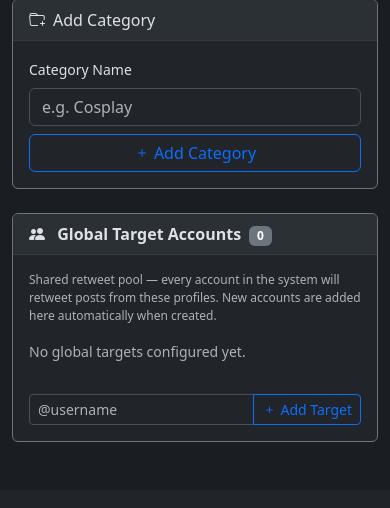
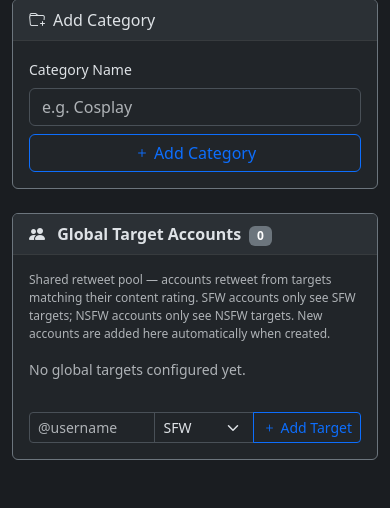
Before and after one commit to BigMarc/bunnytweets, a Python web app: template src/web/templates/generator.html in a window 390 px wide. Shown: the part 584-1092 px from the top of the page. Before the commit the page ends 1026 px from the top, so only its background shows below. Run offline with Jinja, Linux system fonts and the light colour scheme; the template is opened without the code that fills it, so the values that code supplies are empty.

Commit message:
fix: CTA/reply-template errors + add SFW/NSFW content rating system
CTA / Reply Template fixes:
- Add try/except to all CTA and reply-template route handlers so
  database errors return proper JSON instead of 500 HTML (which
  caused the JS catch block to show "Failed to add CTA text")
- Guard addCta() and addReplyTemplate() JS functions against empty
  accountName (happens on Add Account form before saving — the AJAX
  URL becomes /accounts//cta/add which is a 404)

SFW/NSFW content rating:
- Add content_rating column ("sfw"/"nsfw") to GlobalTarget model
  with auto-migration for existing databases
- Account form now has an SFW/NSFW dropdown in Basic Info section
- Generator page shows SFW/NSFW badge per global target (clickable
  to toggle) and a rating dropdown when adding new targets
- TwitterRetweeter and ThreadsReposter now filter global targets by
  the account's content_rating — an SFW account will never retweet
  from NSFW targets and vice versa
- New API endpoint: POST /generator/global-target/<id>/rating

https://claude.ai/code/session_0118bjzVGUtLRG9itPaufWnF

```diff
--- a/src/platforms/threads/reposter.py
+++ b/src/platforms/threads/reposter.py
@@ -63,13 +63,15 @@ class ThreadsReposter:
         rt_cfg = self.config.get("reposting", {})
         targets = list(rt_cfg.get("targets", []))
 
-        # Merge global targets
+        # Merge global targets — only include targets matching this account's
+        # content_rating so SFW accounts never repost NSFW content.
         own_username = self.config.get("threads", {}).get("username", "")
         own_handle = f"@{own_username.lstrip('@')}" if own_username else ""
         existing = {t.lower() if isinstance(t, str) else t.get("username", "").lower()
                     for t in targets}
 
-        global_usernames = self.db.get_global_target_usernames()
+        account_rating = self.config.get("content_rating", "sfw")
+        global_usernames = self.db.get_global_target_usernames(content_rating=account_rating)
         for g_user in global_usernames:
             if own_handle and g_user.lower() == own_handle.lower():
                 continue
--- a/src/twitter/retweeter.py
+++ b/src/twitter/retweeter.py
@@ -63,11 +63,13 @@ class TwitterRetweeter:
         # Merge global targets (shared retweet pool) with per-account targets.
         # Global targets get a default priority of 50 so per-account targets
         # (usually priority 1-10) are checked first.
+        # Only include targets matching the account's content_rating (sfw/nsfw).
         own_username = self.config.get("twitter", {}).get("username", "")
         own_handle = f"@{own_username.lstrip('@')}" if own_username else ""
         existing_usernames = {t.get("username", "").lower() for t in targets}
 
-        global_usernames = self.db.get_global_target_usernames()
+        account_rating = self.config.get("content_rating", "sfw")
+        global_usernames = self.db.get_global_target_usernames(content_rating=account_rating)
         for g_user in global_usernames:
             # Don't retweet yourself
             if own_handle and g_user.lower() == own_handle.lower():
--- a/src/web/static/js/generator.js
+++ b/src/web/static/js/generator.js
@@ -34,27 +34,38 @@ async function deleteTitle(titleId, btn) {
 
 // ----- Global Target Accounts -----
 
+function _ratingBadgeClass(rating) {
+    return rating === 'nsfw' ? 'bg-danger' : 'bg-success';
+}
+
 async function addGlobalTarget() {
     const input = document.getElementById('new-gt-username');
+    const ratingSelect = document.getElementById('new-gt-rating');
     const username = input.value.trim();
+    const rating = ratingSelect ? ratingSelect.value : 'sfw';
     if (!username) return;
 
     try {
         const resp = await fetch('/generator/global-target/add', {
             method: 'POST',
             headers: {'Content-Type': 'application/json'},
-            body: JSON.stringify({username: username}),
+            body: JSON.stringify({username: username, content_rating: rating}),
         });
         const data = await resp.json();
         if (data.success) {
             const noMsg = document.getElementById('no-gt-msg');
             if (noMsg) noMsg.remove();
 
+            const cr = data.content_rating || 'sfw';
             const list = document.getElementById('global-targets-list');
             const html = `
                 <div class="d-inline-flex align-items-center me-2 mb-2 gt-item" data-gt-id="${data.id}">
                     <span class="badge bg-dark border border-secondary d-flex align-items-center py-2 px-3" style="font-size: 0.9rem;">
                         ${data.username}
+                        <span class="badge ms-2 ${_ratingBadgeClass(cr)} gt-rating"
+                              style="cursor:pointer; font-size: 0.7rem;"
+                              onclick="toggleRating(${data.id}, '${cr}', this)"
+                              title="Click to toggle SFW/NSFW">${cr.toUpperCase()}</span>
                         <button type="button" class="btn-close btn-close-white ms-2" style="font-size: 0.6rem;"
                                 onclick="deleteGlobalTarget(${data.id}, this)"></button>
                     </span>
@@ -66,12 +77,34 @@ async function addGlobalTarget() {
             const count = document.getElementById('gt-count');
             if (count) count.textContent = list.querySelectorAll('.gt-item').length;
 
-            showToast(`${data.username} added to global pool`, 'success');
+            showToast(`${data.username} added to global pool (${cr.toUpperCase()})`, 'success');
         } else {
             showToast(data.message || 'Failed to add target', 'danger');
         }
     } catch (e) {
         showToast('Failed to add global target', 'danger');
+    }
+}
+
+async function toggleRating(targetId, currentRating, el) {
+    const newRating = currentRating === 'sfw' ? 'nsfw' : 'sfw';
+    try {
+        const resp = await fetch(`/generator/global-target/${targetId}/rating`, {
+            method: 'POST',
+            headers: {'Content-Type': 'application/json'},
+            body: JSON.stringify({content_rating: newRating}),
+        });
+        const data = await resp.json();
+        if (data.success) {
+            el.textContent = newRating.toUpperCase();
+            el.className = `badge ms-2 ${_ratingBadgeClass(newRating)} gt-rating`;
+            el.setAttribute('onclick', `toggleRating(${targetId}, '${newRating}', this)`);
+            showToast(`Target set to ${newRating.toUpperCase()}`, 'success');
+        } else {
+            showToast(data.message || 'Failed to update rating', 'danger');
+        }
+    } catch (e) {
+        showToast('Failed to update rating', 'danger');
     }
 }
 
--- a/src/web/templates/generator.html
+++ b/src/web/templates/generator.html
@@ -78,7 +78,8 @@
             </div>
             <div class="card-body">
                 <p class="form-text mt-0 mb-3">
-                    Shared retweet pool &mdash; every account in the system will retweet posts from these profiles.
+                    Shared retweet pool &mdash; accounts retweet from targets matching their content rating.
+                    SFW accounts only see SFW targets; NSFW accounts only see NSFW targets.
                     New accounts are added here automatically when created.
                 </p>
 
@@ -88,6 +89,11 @@
                         <div class="d-inline-flex align-items-center me-2 mb-2 gt-item" data-gt-id="{{ t.id }}">
                             <span class="badge bg-dark border border-secondary d-flex align-items-center py-2 px-3" style="font-size: 0.9rem;">
                                 {{ t.username }}
+                                {% set rating = t.content_rating or 'sfw' %}
+                                <span class="badge ms-2 {{ 'bg-success' if rating == 'sfw' else 'bg-danger' }} gt-rating"
+                                      style="cursor:pointer; font-size: 0.7rem;"
+                                      onclick="toggleRating({{ t.id }}, '{{ rating }}', this)"
+                                      title="Click to toggle SFW/NSFW">{{ rating|upper }}</span>
                                 <button type="button" class="btn-close btn-close-white ms-2" style="font-size: 0.6rem;"
                                         onclick="deleteGlobalTarget({{ t.id }}, this)"></button>
                             </span>
@@ -98,9 +104,13 @@
                     {% endif %}
                 </div>
 
-                <div class="input-group" style="max-width: 400px;">
+                <div class="input-group" style="max-width: 500px;">
                     <input type="text" class="form-control form-control-sm" id="new-gt-username"
                            placeholder="@username" onkeydown="if(event.key==='Enter'){event.preventDefault();addGlobalTarget();}">
+                    <select class="form-select form-select-sm" id="new-gt-rating" style="max-width: 100px;">
+                        <option value="sfw">SFW</option>
+                        <option value="nsfw">NSFW</option>
+                    </select>
                     <button type="button" class="btn btn-sm btn-outline-primary" onclick="addGlobalTarget()">
                         <i class="bi bi-plus me-1"></i>Add Target
                     </button>
```
Also changed, not shown: src/core/database.py (+33 -6 lines), src/web/routes/accounts.py (+30 -13 lines), src/web/routes/generator.py (+26 -3 lines), src/web/templates/account_form.html (+17 -1 lines), 1 other file.
